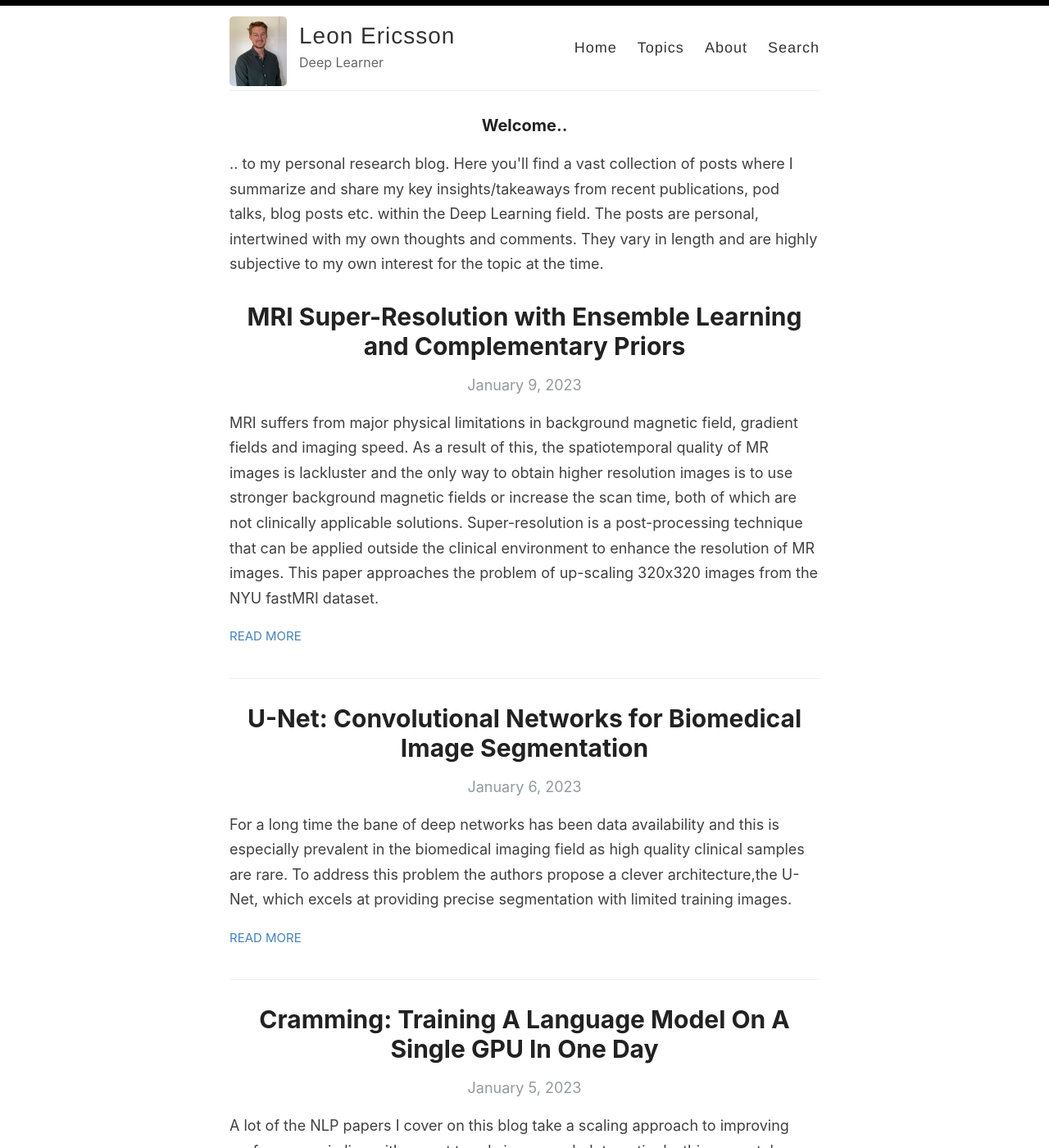
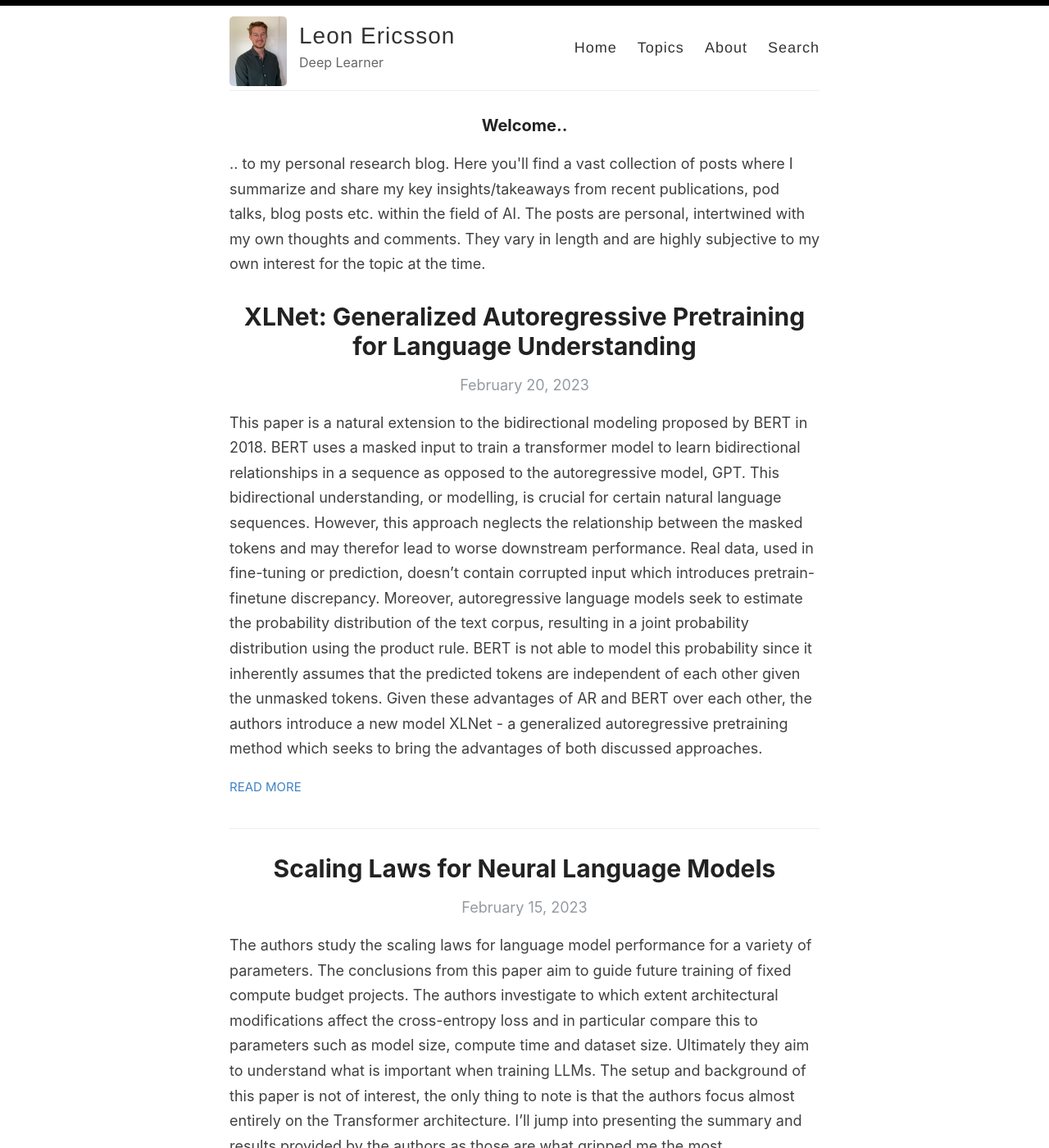
Before and after one commit to LeonEricsson/leonericsson.github.io, a Jekyll site: the page built from index.html, in a window 1280 px wide and 1400 px high. Shown: the whole window at 82% size. Built offline with Jekyll 4.4.1, drawn with Linux system fonts in a browser that asks for light colours; the list of posts is cut into pages by our own code; some of the changed text lies outside the part shown.

Commit message:
new posts

```diff
--- a/_config.yml
+++ b/_config.yml
@@ -28,7 +28,7 @@ footer-links:
   instagram:
   linkedin: leon-ericsson
   pinterest:
-  rss: rss
+  rss:
   twitter:
   stackoverflow:
   youtube: # channel/<your_long_string> or user/<user-name>
--- /dev/null
+++ b/_posts/2023-02-15-scalinglaws.md
@@ -0,0 +1,25 @@
+---
+layout: post
+title: "Scaling Laws for Neural Language Models"
+categories: [NLP, Transformer]
+year: 2020
+type: paper
+author: Kaplan
+exturl: https://arxiv.org/pdf/2001.08361.pdf
+---
+The authors study the scaling laws for language model performance for a variety of parameters. The conclusions from this paper aim to guide future training of fixed compute budget projects. The authors investigate to which extent architectural modifications affect the cross-entropy loss and in particular compare this to parameters such as model size, compute time and dataset size. Ultimately they aim to understand what is important when training LLMs. The setup and background of this paper is not of interest, the only thing to note is that the authors focus almost entirely on the Transformer architecture. I'll jump into presenting the summary and results provided by the authors as those are what gripped me the most.
+
+### Transformer shape
+Through a series of investigations where the authors vary $n_{layer}$, $n_{heads}$ and $d_{ff}$ (dimension of feed-forward layer) while keeping the total non-embedding parameter count fixed the authors find that very little performance gains can be attributed to changes in these shape parameters. However, while the *source* of the non-embedding parameters doesn't seem to matter, the total number of these parameters does show a strong correlation with the test loss.
+
+### Datasize and Compute
+Similarly, model performance is strongly related to datasize (in number of tokens) and the computer budget. The authors even find that performance has a power-law relationship with each of the three scale factors N (non emedding parameters), D (dataset size) and C (compute) with no observed deviations of these trends.
+
+### Overfitting
+Performance improves as predicted when scaling both N and D in tandem, but these improvements are diminshed when one of the parameters is fixed. Interestingly the authors propose an exact scaling ratio to avoid such a diminishing penalty where the model size increased 8x only requires a 5x increase of the data.
+
+### Convergence is inefficient
+If you are working with a fixed compute budget C but are unrestricted on both model size N and available data D, the optimal performance is achieved by training a very large model but stopping significantly short of convergence. I find this very interesting and in turn this means that large models are considerably more sample efficient than small models. Compute efficient training stops far short of convergence.
+
+### Final thoughts
+The proposed scaling laws allow people to properly allocate scale parameters when training LLMs on a fixed compute budget. Despite the drastic increase in model parameters over the past years this paper emperically proves that performance is still highly dependend on scale as opposed to model shape. These results have most likely guided OpenAI in their future work which lead to a drastic increase in these scale parameters both in GPT-3 and GPT-4.
--- /dev/null
+++ b/_posts/2023-02-20-xlnet.md
@@ -0,0 +1,26 @@
+---
+layout: post
+title: "XLNet: Generalized Autoregressive Pretraining
+for Language Understanding"
+categories: [NLP, Transformer]
+year: 2019
+type: paper
+author: Yang
+exturl: https://arxiv.org/pdf/1906.08237.pdf
+---
+This paper is a natural extension to the bidirectional modeling proposed by BERT in 2018. BERT uses a masked input to train a transformer model to learn bidirectional relationships in a sequence as opposed to the autoregressive model, GPT. This bidirectional understanding, or modelling, is crucial for certain natural language sequences. However, this approach neglects the relationship between the masked tokens and may therefor lead to worse downstream performance. Real data, used in fine-tuning or prediction, doesn't contain corrupted input which introduces pretrain-finetune discrepancy. Moreover, autoregressive language models seek to estimate the probability distribution of the text corpus, resulting in a joint probability distribution using the product rule. BERT is not able to model this probability since it inherently assumes that the predicted tokens are independent of each other given the unmasked tokens. Given these advantages of AR and BERT over each other, the authors introduce a new model XLNet - a generalized autoregressive pretraining method which seeks to bring the advantages of both discussed approaches.
+
+## Method
+
+First, the authors address the issue of capturing bidirectional context within an autoregressive model. To do this they borrow ideas from NADE, a model I've yet to cover on this blog, and propose a permutation language modelling objective. For a sequence $x$ of length $T$, there are $T$! different orders to perform valid autregressive factorizations. Important to note here is that the actual order sequence remains unchanged, using the positional encodings of the original sequence and relying on attention mask to achieve permutation of the factorization order. Although this achieves the desired properties it introduces a number of caveats. If you are interested, they are covered in detail in the paper; I found them quite difficult to follow so I am going to skip over them.
+
+Since the objective function of XLNet fits into the AR framework, the authors incorporate Transformer-XL into their pre-training framework and name the method after it. [Transformer-XL](/_posts/2022-12-18-transformerxl.md) has two very important techniques to improve on the original Transformer architecture, both of which are implemented in XLNet, namely: (1) relative positional encodings and (2) segment-level recurrence. Check out my [blog post](/_posts/2022-12-18-transformerxl.md) for an overview.
+
+## Comparison to BERT
+The authors train a comparative model XLNet-Large-wikibooks on BookCorpus and Wikipedia only, reusing all pretraining hyperparameters as in the original BERT to provide a fair comparison. Pre-training is then scaled up for XLNet-Large by introducing Giga5, ClueWeb 2012-B and Common Crawl resulting in a total of 32.89B tokens. The models are trained using Adam weight decay, linear learning rate decay and a batch size of 8192.
+
+To decouple the effects of using more data, BERT is compared fairly to XLNet by using XLNet-Large-wikibooks. Trained on the same data, with an almost identical training recipe (model and dataset hyperparameters), XLNet outperforms BERT across most considered datasets. XLNet-Large is then compared to BERT and a few other pretraining models such as RoBERTa using tasks such as reading comprehension, question answering, text classification and natural language understanding. On all but a handful of these experiments, XLNet outperforms both BERT and RoBERTa, which points to the strengths of this bidirectional AR approach.
+
+## Final thoughts
+
+XLNet is an impressive model, it achieves a generalized AR pretraining method using a permutation language modeling objective to combine the benefits of AR and AE. The model incorporates several techniques from the SOTA Transformer-XL model to achieve substantial improvement over previous pretraining objectives on various tasks.
--- a/index.html
+++ b/index.html
@@ -4,7 +4,7 @@ layout: default
 
 <h3>Welcome..</h3>
 <p> .. to my personal research blog. Here you'll find a vast collection of posts where I summarize and share my key insights/takeaways
-  from recent publications, pod talks, blog posts etc. within the Deep Learning field. The posts are personal, intertwined with my own
+  from recent publications, pod talks, blog posts etc. within the field of AI. The posts are personal, intertwined with my own
   thoughts and comments. They vary in length and are highly subjective to my own interest for the topic at the time.</p>
 
 <div class="posts">
```
Also changed, not shown: images/categories.png (deleted), images/galaxy.jpg (deleted), images/mobile-demo.png (deleted), images/reverie-demo.png (deleted), images/reverie-text.png (deleted), images/search.png (deleted).
